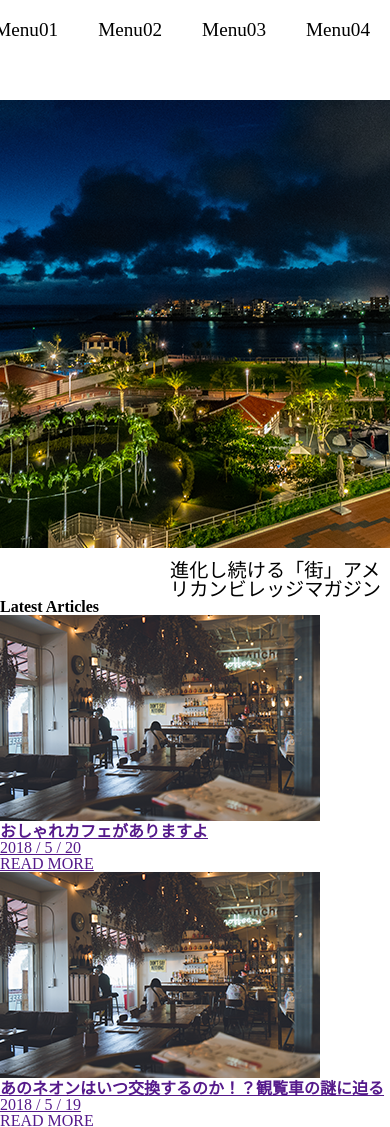
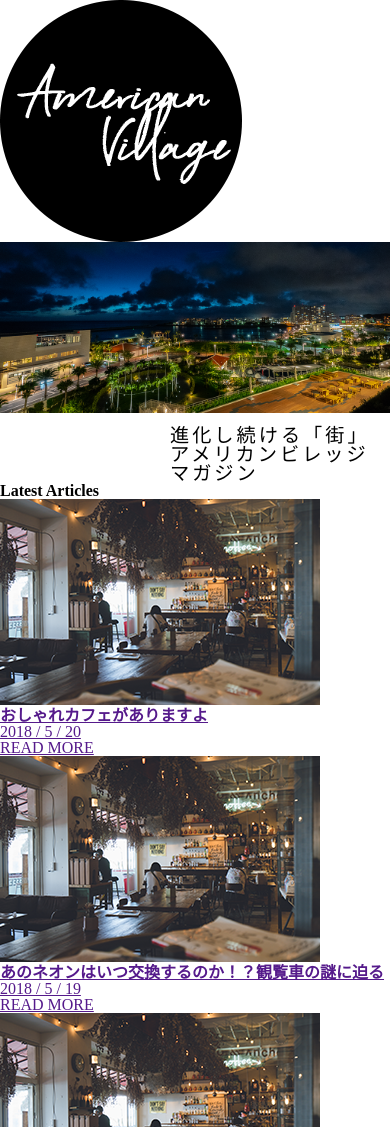
Before and after one commit to erika625/OJT, a website: page index.html in a window 390 px wide. Shown: the top 1127 px of the page. Drawn offline with Linux system fonts and the light colour scheme.

Commit message:
レスポンシブ途中

```diff
--- a/index.html
+++ b/index.html
@@ -11,12 +11,13 @@
 <body>
     <!-- header -->
     <header>
-        <ul>
+        <ul class="header_list">
             <li><a href="#">Menu01</a></li>
             <li><a href="#">Menu02</a</li>
             <li><a href="#">Menu03</a></li>
             <li><a href="#">Menu04</a></li>
         </ul>
+        <img class="header_logo" src="img/logo.png">
     </header>
     <!-- headerここまで -->
 
--- a/sass/_top.scss
+++ b/sass/_top.scss
@@ -1,9 +1,9 @@
-header{
+.header_list{
+    display: flex;
+    justify-content: flex-end;
+    margin:30px 115px 0px 0px;
     font-size: larger;
     height: 100px;
-    ul{
-    display: flex;
-    justify-content: flex-end;
     li{
     margin:20px;
     a{
@@ -12,7 +12,10 @@ header{
     }
     }
     }
-}
+.header_logo{
+    display: none;
+    }
+
 .mainvisual{
     display: flex;
     justify-content: center;
@@ -30,4 +33,20 @@ header{
 .mainvisual_title{
     font-size: larger;
     margin:10px 0px 0px 170px;
+    letter-spacing: 3px;
 }
+
+@media screen and (max-width:767px){
+    .header_list{
+    display: none;
+    }
+    .header_logo{
+    display: block;
+    }
+    .visual_1{
+    max-width: 100%;
+    }
+    .logo1{
+    display: none;
+    }
+}
```
Also changed, not shown: css/style.css.
